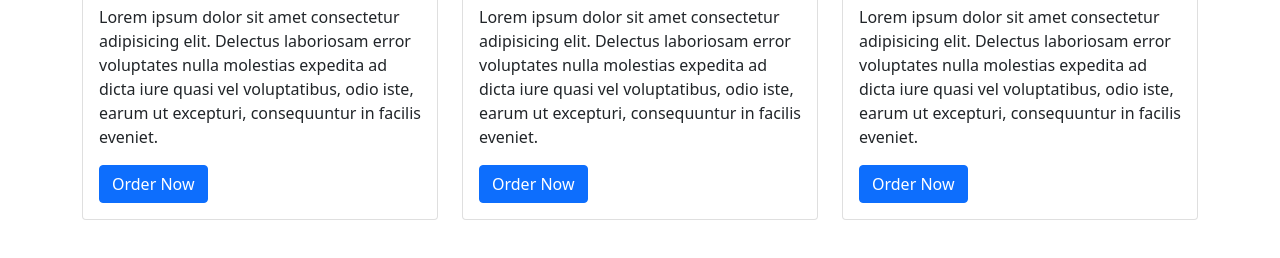
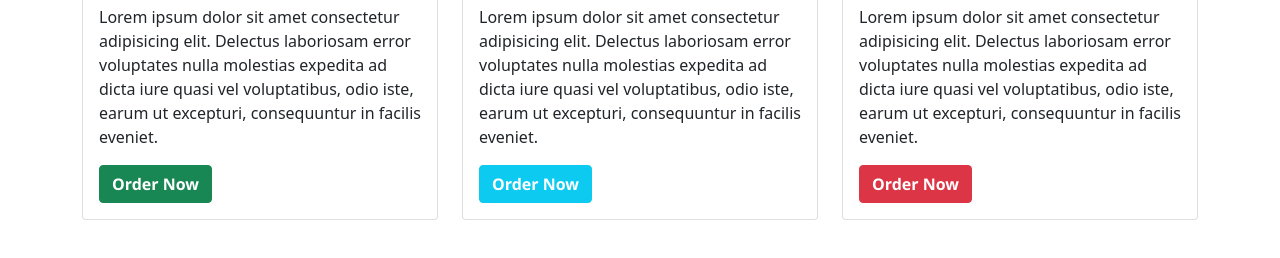
Before and after one commit to awais882s/Bootstrap-website-Responsive, a plain HTML site: page index.html in a window 1280 px wide. Shown: the part 1472-1730 px from the top of the page. Drawn offline with nearby package versions, Linux system fonts and the light colour scheme.

Commit message:
products

```diff
--- /dev/null
+++ b/Css/custom.css
@@ -0,0 +1,5 @@
+.Products a {
+  /* font-family: "Courier New", Courier, monospace; */
+  font-family: 'Segoe UI', Tahoma, Geneva, Verdana, sans-serif;
+  font-weight: bold;
+}
--- a/index.html
+++ b/index.html
@@ -8,6 +8,7 @@
 
     <!-- Custom Css -->
     <link rel="stylesheet" href="./Css/bootstrap.min.css" />
+    <link rel="stylesheet" href="./Css/custom.css">
     <title>Bootstrap Website</title>
   </head>
   <body>
@@ -132,7 +133,7 @@
         </button>
       </div>
       <!-- Products -->
-      <div class="py-5">
+      <div class="py-5 Products">
         <div class="container">
           <div class="conatiner">
             <div class="row mb-4">
@@ -163,7 +164,7 @@
                     expedita ad dicta iure quasi vel voluptatibus, odio iste,
                     earum ut excepturi, consequuntur in facilis eveniet.
                   </p>
-                  <a href="#" class="btn btn-primary">Order Now</a>
+                  <a href="#" class="btn btn-success">Order Now</a>
                 </div>
               </div>
             </div>
@@ -182,7 +183,7 @@
                     expedita ad dicta iure quasi vel voluptatibus, odio iste,
                     earum ut excepturi, consequuntur in facilis eveniet.
                   </p>
-                  <a href="#" class="btn btn-primary">Order Now</a>
+                  <a href="#" class="btn btn-info text-white">Order Now</a>
                 </div>
               </div>
             </div>
@@ -201,7 +202,7 @@
                     expedita ad dicta iure quasi vel voluptatibus, odio iste,
                     earum ut excepturi, consequuntur in facilis eveniet.
                   </p>
-                  <a href="#" class="btn btn-primary">Order Now</a>
+                  <a href="#" class="btn btn-danger">Order Now</a>
                 </div>
               </div>
             </div>
```
